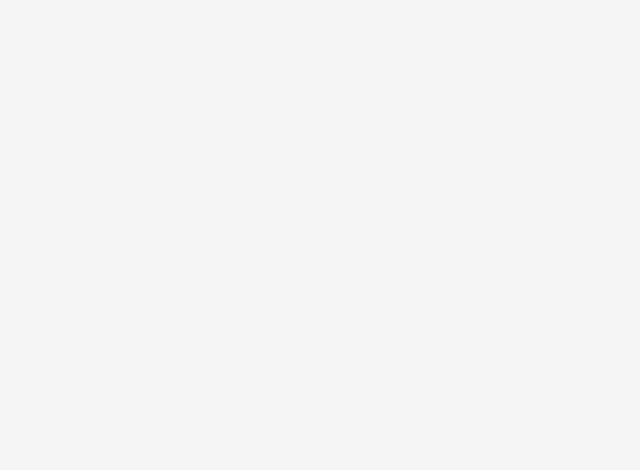
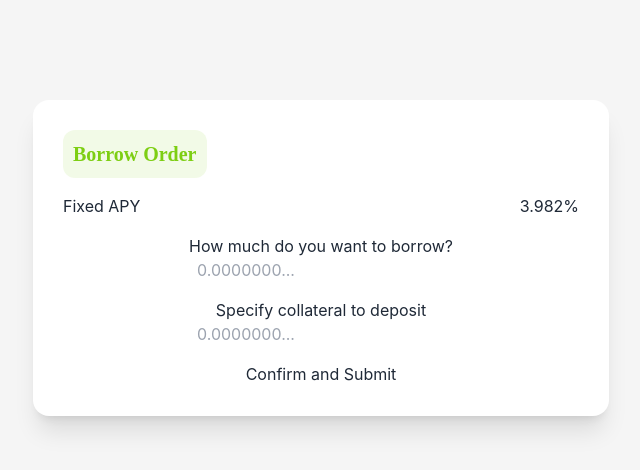
Before and after one commit to Ankush523/FlowFinance, a React (Create React App) app: page /borrow in a window 1280 px wide. Before the commit this address had no page. Shown: the top 470 px of the page, without its empty margins (319-959 px from the left). Built offline with nearby package versions, Linux system fonts and the light colour scheme.

Commit message:
baisc structure of borrow page

```diff
--- a/src/App.js
+++ b/src/App.js
@@ -1,8 +1,9 @@
-import logo from './logo.svg';
 import './App.css';
 import { BrowserRouter,Routes,Route } from 'react-router-dom';
 import Home from './pages/Home';
 import Dashboard from './pages/Dashboard';
+import Streams from './components/Streams';
+import Borrow from './components/Borrow';
 
 function App() {
   return (
@@ -11,6 +12,8 @@ function App() {
         <Routes>
           <Route path='/' element={<Home/>}/>
           <Route path='/dashboard' element={<Dashboard/>}/>
+          <Route path='/streams' element={<Streams/>}/>
+          <Route path='/borrow' element={<Borrow/>}/>
         </Routes>
       </BrowserRouter>
     </div>
--- a/src/components/Borrow.js
+++ b/src/components/Borrow.js
@@ -2,7 +2,35 @@ import React from 'react'
 
 const Borrow = () => {
   return (
-    <div className='bg-white2 text-4xl'>Borrow</div>
+    <div className='bg-white2 py-[100px] flex flex-row justify-center items-center'>
+        <div className='w-[45%] h-[fit-content] bg-white1 shadow-xl rounded-2xl'>
+            <div className='flex flex-col px-[30px] space-y-4 py-[30px]'>
+                <label className='text-left bg-green1/10 w-[fit-content] p-[10px] rounded-xl text-green1 font-poppins font-semibold text-xl'>Borrow Order</label>
+                <div className='flex flex-row justify-between'>
+                    <label>Fixed APY</label>
+                    <label>3.982%</label>
+                </div>
+
+                <div className='flex flex-col'>
+                    <label>How much do you want to borrow?</label>
+                    <div>
+                        <input className='' placeholder='0.0000000...'/>
+
+                    </div>
+                </div>
+
+                <div className='flex flex-col'>
+                    <label>Specify collateral to deposit</label>
+                    <div>
+                        <input className='' placeholder='0.0000000...'/>
+
+                    </div>
+                </div>
+
+                <button>Confirm and Submit</button>
+            </div>
+        </div>
+    </div>
   )
 }
 
```
